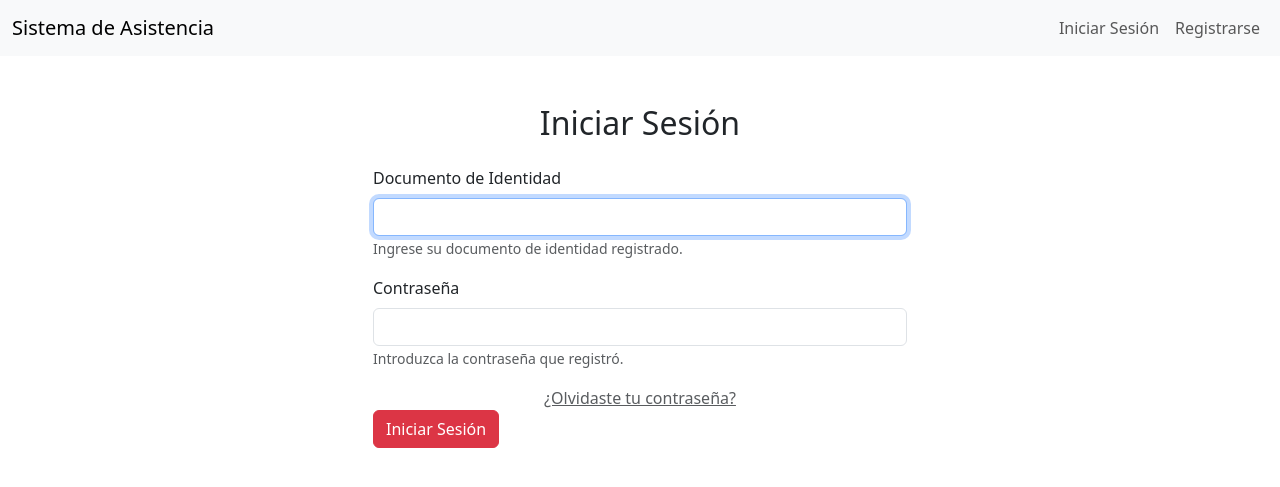
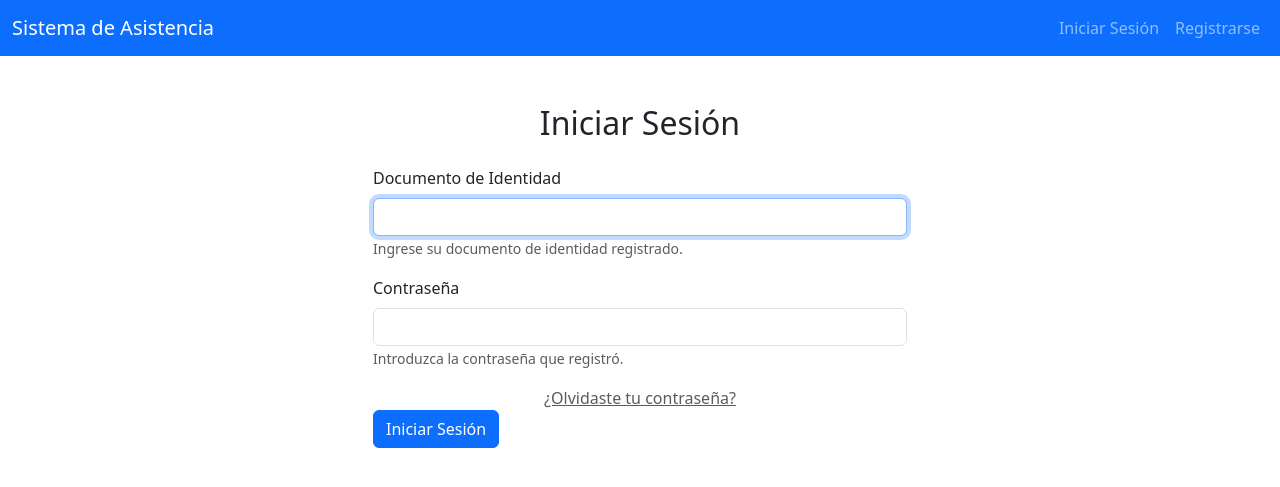
Before and after one commit to anidroid1184/attendance-system, a Django app: page /login/ in a window 1280 px wide. Shown: the top 487 px of the page. Run offline with Django 5.2, Linux system fonts and the light colour scheme; some libraries are stand-ins or nearby versions.

Commit message:
antes de las modificaciones de apariencia

```diff
--- /dev/null
+++ b/static/img/about.txt
@@ -0,0 +1,6 @@
+This favicon was generated using the following font:
+
+- Font Title: League Spartan
+- Font Author: Copyright 2020 The League Spartan Project Authors (https://github.com/theleagueof/league-spartan)
+- Font Source: https://fonts.gstatic.com/s/leaguespartan/v11/kJEnBuEW6A0lliaV_m88ja5Twtx8BWhtkDVmjZvM_oTpBMdcFguczA.ttf
+- Font License: SIL Open Font License, 1.1 (http://scripts.sil.org/OFL))
--- a/templates/attendance/login.html
+++ b/templates/attendance/login.html
@@ -43,7 +43,7 @@
                 </div>
                 <!--Redirigir a mark attendance-->
                 <input type="hidden" name="next" value="{{ next}}">
-                <button type="submit" class="btn btn-danger">Iniciar Sesión</button>
+                <button type="submit" class="btn btn-primary">Iniciar Sesión</button>
 
             </form>
         </div>
--- a/templates/base.html
+++ b/templates/base.html
@@ -4,6 +4,11 @@
     <head>
         <meta charset="UTF-8">
         <meta name="viewport" content="width=device-width, initial-scale=1.0">
+        <!--Logo EIFA-->
+        <link rel="apple-touch-icon" sizes="180x180" href="{% static 'img/apple-touch-icon.png' %}">
+        <link rel="icon" type="image/png" sizes="32x32" href="{% static 'img/favicon-32x32.png'  %}">
+        <link rel="icon" type="image/png" sizes="16x16" href="{% static 'img/favicon-16x16.png' %}">
+        <link rel="manifest" href="{% static 'img/site.webmanifest' %}">
         <title>{% block title %}Sistema de Asistencia{% endblock %}</title>
         <!-- Bootstrap CSS -->
         <link href="{% static 'bootstrap/css/bootstrap.min.css' %}" rel="stylesheet">
@@ -12,7 +17,7 @@
     <body>
         <!-- Cargar jQuery desde una CDN antes de cualquier script -->
         <script src="https://ajax.googleapis.com/ajax/libs/jquery/3.6.0/jquery.min.js"></script>
-        <nav class="navbar navbar-expand-lg navbar-light bg-light">
+        <nav class="navbar navbar-expand-lg navbar-dark bg-primary">
             <div class="container-fluid">
                 <a class="navbar-brand" href="/">Sistema de Asistencia</a>
                 <button class="navbar-toggler" type="button" data-bs-toggle="collapse" data-bs-target="#navbarNav" aria-controls="navbarNav" aria-expanded="false" aria-label="Toggle navigation">
```
Also changed, not shown: static/img/Eifa_logo.svg (added), static/img/Eifa_logo_2Corto.svg (added), static/img/android-chrome-192x192.png (added), static/img/android-chrome-512x512.png (added), static/img/apple-touch-icon.png (added), static/img/favicon-16x16.png (added), static/img/favicon-32x32.png (added), static/img/favicon.ico (added), static/img/site.webmanifest (added).
